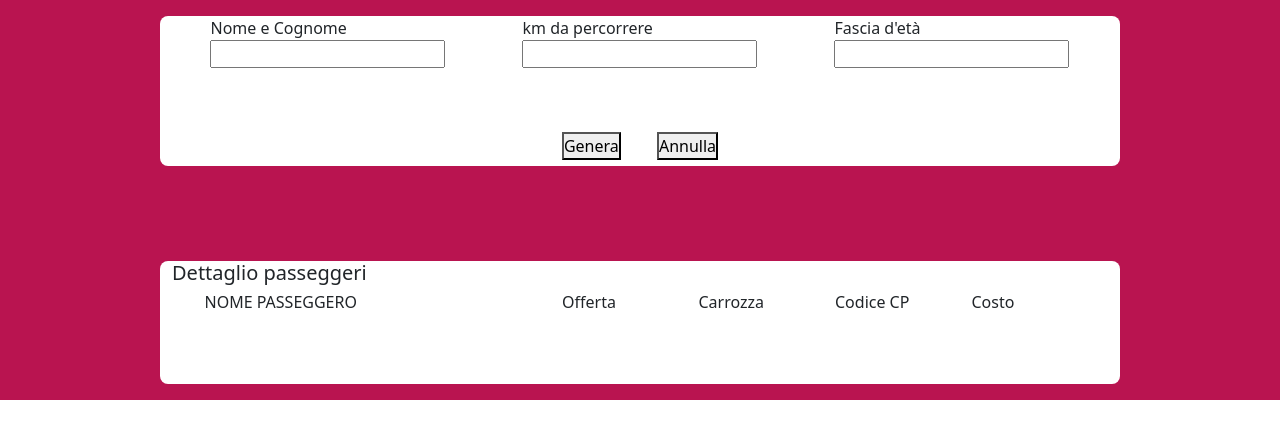
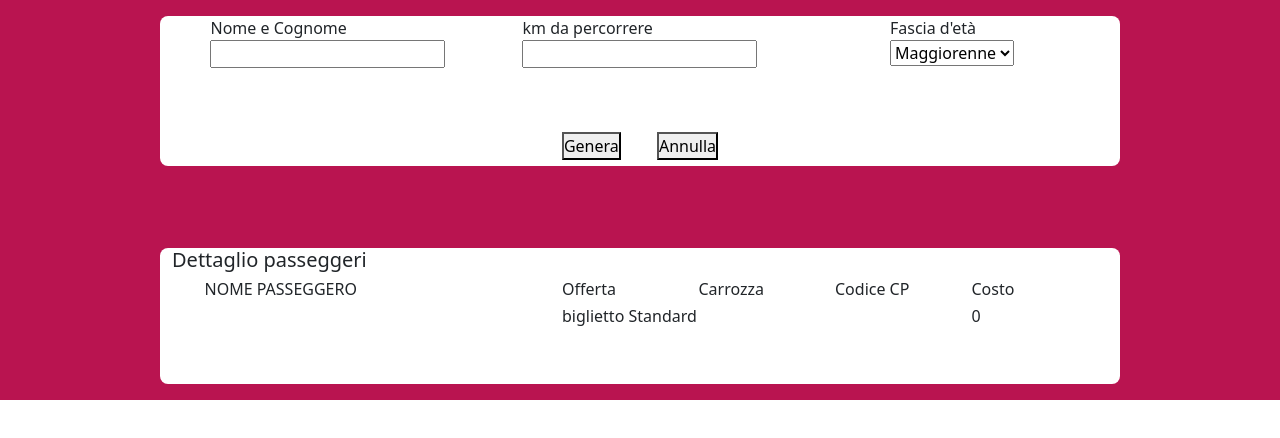
Before and after one commit to Steveh77/js-biglietto-treno-form, a plain HTML site: page index.html in a window 1280 px wide. Both pictures are taken after a click on the button "Genera". Drawn offline with nearby package versions, Linux system fonts and the light colour scheme.

Commit message:
added javascript

```diff
--- a/index.html
+++ b/index.html
@@ -18,26 +18,31 @@
                         <div class="col-12 d-flex">
                             <div class="col-4 d-flex justify-content-center bg-white ">
                                 <form action="">
-                                    <label for="Nome">Nome e Cognome</label><br>
-                                    <input type="text">
+                                    <label for="Nome" >Nome e Cognome</label><br>
+                                    <input type="text" id="nome">
+
                                 </form>
                             </div>
                             <div class="col-4 d-flex justify-content-center bg-white ">
                                 <form action="">
                                     <label for="Nome">km da percorrere</label><br>
-                                    <input type="text">
+                                    <input type="text" id="km">
                                 </form>
                             </div>
                             <div class="col-4 d-flex justify-content-center bg-white ">
                                 <form action="">
                                     <label for="Nome">Fascia d'età</label><br>
-                                    <input type="text">
+                                    <select id="Fascia-età">
+                                        <option>Maggiorenne</option>
+                                        <option>Minorenne</option>
+                                        <option>Over 65</option>
+                                    </select>
                                 </form>
                             </div>
                         </div>
                         <div class="col-12 mt-5 text-center">
                             <div class="col">
-                                <button class="m-3">Genera</button>
+                                <button onclick="btnGenera()" class="m-3" id="btn-genera">Genera</button>
                                 <button class="m-3">Annulla</button>
                             </div>
                         </div>
@@ -51,12 +56,13 @@
                             <div class="col-5 d-flex flex-column bg-white maxh250px">
                                 <div class="offset-1 col-10">
                                     <h6>NOME PASSEGGERO</h6>
-                                    <h6></h6>
+                                    <h6 id="a"></h6>
                                 </div>
                             </div>
                             <div class="col-7 d-flex justify-content-center bg-white maxh250px">
                                 <div class="col-3">
                                     <h6>Offerta</h6>
+                                    <h6 id="b"></h6>
                                 </div>
                                 <div class="col-3">
                                     <h6>Carrozza</h6>
@@ -66,6 +72,7 @@
                                 </div>
                                 <div class="col-3">
                                     <h6>Costo</h6>
+                                    <h6 id="c"></h6>
                                 </div>
                             </div>
                         </div>
--- a/js/script.js
+++ b/js/script.js
@@ -0,0 +1,48 @@
+// chiedere all'utente Nome e Cognome
+// chiedere all'utente numero km
+// chidedere all'utente l'età
+// prezzo del biglietto 0.21€ al km
+// sconto 20% per minorenni e 40% over 65
+// output prezzo finale
+
+
+// chiedere all'utente Nome e Cognome e i km
+function btnGenera() {
+    let nomeCognome = document.getElementById("nome").value;
+    console.log(nomeCognome);
+
+    let kmDaPercorrere = document.getElementById("km").value;
+    console.log(kmDaPercorrere);
+
+    let eta = document.getElementById("Fascia-età").value;
+    console.log(eta)
+
+    // stampo il nome e cognome
+    document.getElementById("a").innerHTML = nomeCognome;
+
+    let prezzoPerKm = kmDaPercorrere * 0.21;
+    let sconto ;
+    let prezzoFinale ;
+
+    // in base all'età cambia il tipo di biglietto e stampo il biglietto
+    if (eta === "Minorenne"){
+        document.getElementById("b").innerHTML = "Biglietto Ridotto (-20%)"
+        sconto = prezzoPerKm * 20 / 100;
+        prezzoFinale = prezzoPerKm - sconto
+        document.getElementById("c").innerHTML = prezzoFinale.toFixed(2)
+
+    }else if(eta === "Maggiorenne"){
+        document.getElementById("b").innerHTML = "biglietto Standard"
+        sconto = prezzoPerKm;
+        prezzoFinale = prezzoPerKm - sconto
+        document.getElementById("c").innerHTML = prezzoFinale
+    }else{
+        document.getElementById("b").innerHTML = "biglietto over 65 (-40%)"
+        sconto = prezzoPerKm * 40 / 100;
+        prezzoFinale = prezzoPerKm - sconto
+        document.getElementById("c").innerHTML = prezzoFinale.toFixed(2)
+    }
+
+
+
+}
```
